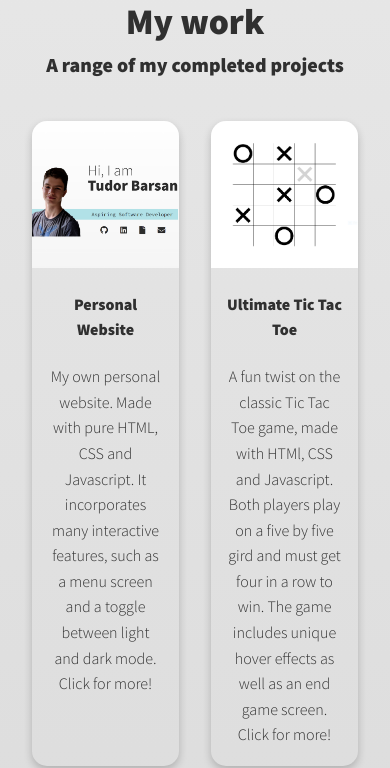
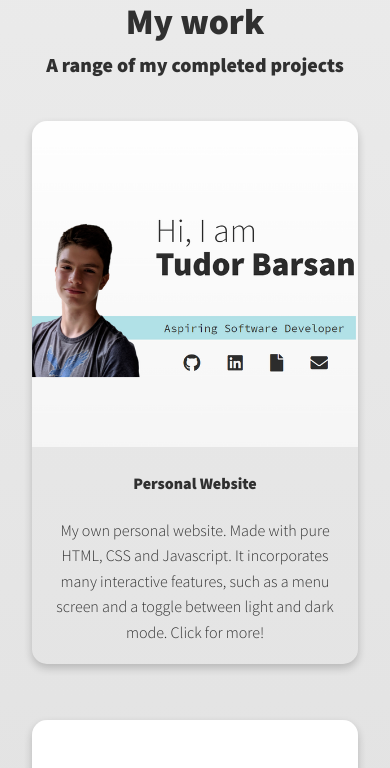
Before and after one commit to TudorBarsan/TudorBarsan.github.io, a plain HTML site: page index.html in a window 390 px wide. Shown: the part 2300-3068 px from the top of the page. Drawn offline with nearby package versions, Linux system fonts and the light colour scheme.

Commit message:
Update style.css

```diff
--- a/style.css
+++ b/style.css
@@ -488,3 +488,10 @@ input[type="checkbox"]:checked {
         padding-right: 8em;
     }
   }
+
+  @media (max-width: 400px) {
+    .portfolio {
+        grid-template-columns: repeat(1, 1fr);
+        row-gap: 3.5em;
+    }
+  }
```
